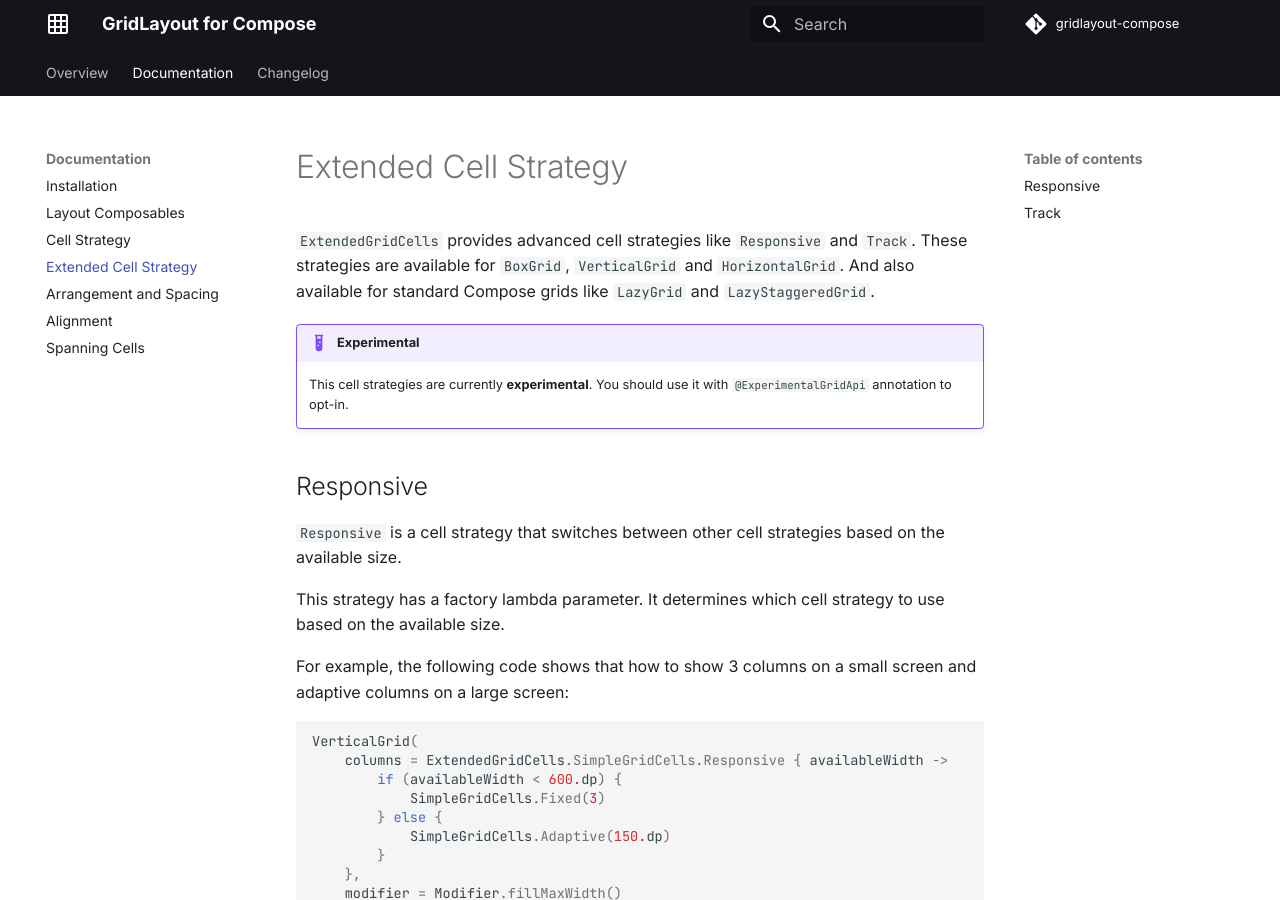
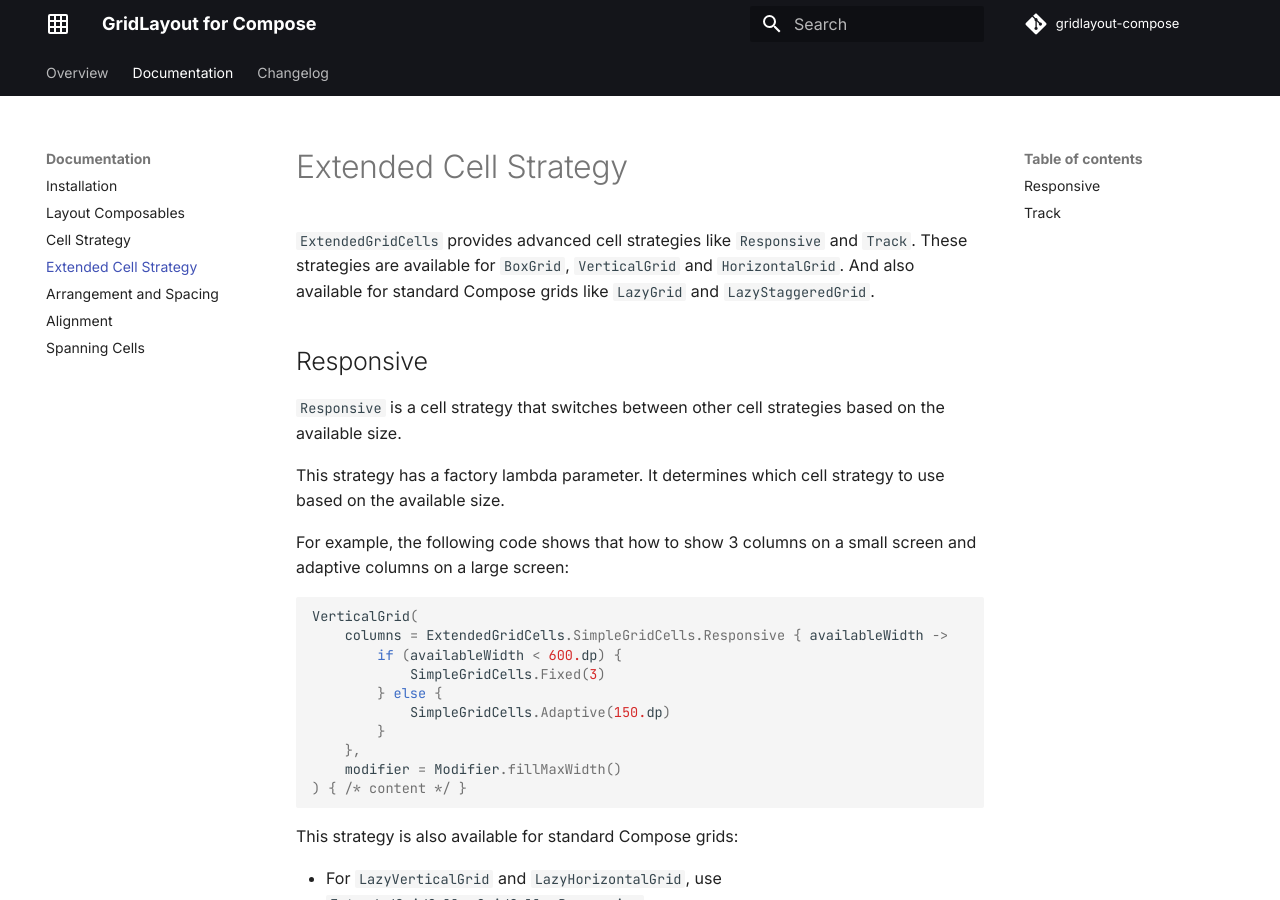
Before and after one commit to cheonjaeung/gridlayout-compose, an MkDocs documentation site: the page built from docs/extended-cell-strategy.md, in a window 1280 px wide and 900 px high. Built offline with MkDocs 1.6.1 and Material for MkDocs 9.7.7, drawn with Linux system fonts in a browser that asks for light colours; comment, search, counter and statistics services are not loaded.

Commit message:
Remove experimental notice from extended cell strategy docs

```diff
--- a/docs/extended-cell-strategy.md
+++ b/docs/extended-cell-strategy.md
@@ -3,9 +3,6 @@
 `ExtendedGridCells` provides advanced cell strategies like `Responsive` and `Track`.
 These strategies are available for `BoxGrid`, `VerticalGrid` and `HorizontalGrid`.
 And also available for standard Compose grids like `LazyGrid` and `LazyStaggeredGrid`.
-
-!!! example "Experimental"
-    This cell strategies are currently **experimental**. You should use it with `@ExperimentalGridApi` annotation to opt-in.
 
 ## Responsive
 
```
